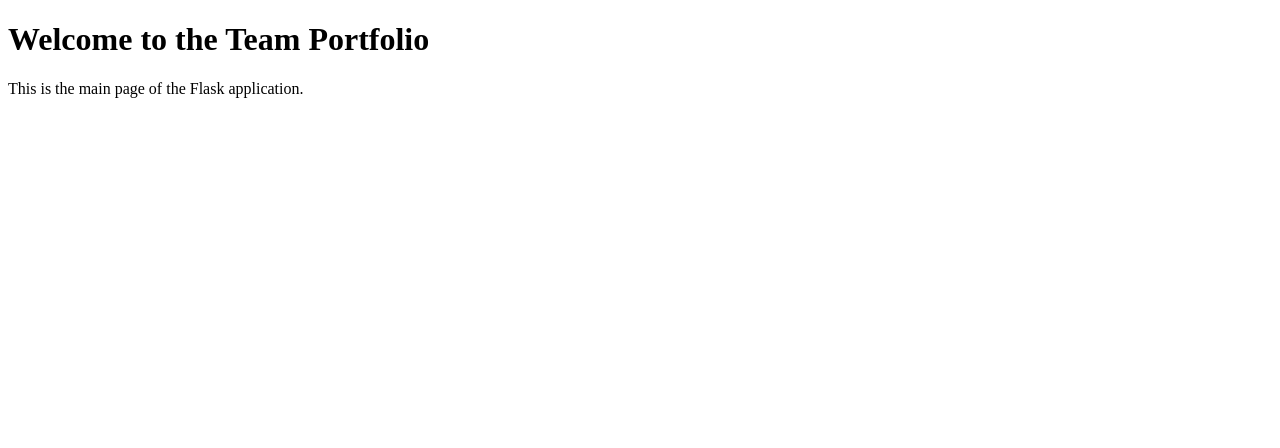
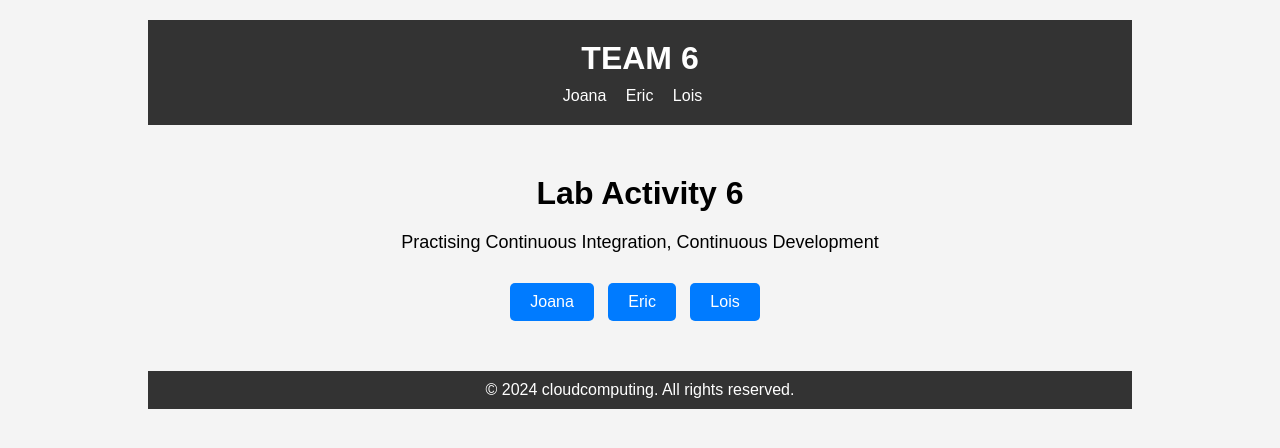
Before and after one commit to joana-a/cicd, a Flask app: page / in a window 1280 px wide. Shown: the top 448 px of the page. Run offline with Flask 2, Linux system fonts and the light colour scheme.

Commit message:
Update Flask app to serve index.html as the main page

```diff
--- a/flask_app/templates/index.html
+++ b/flask_app/templates/index.html
@@ -2,11 +2,39 @@
 <html lang="en">
 <head>
     <meta charset="UTF-8">
+    <meta http-equiv="X-UA-Compatible" content="IE=edge">
     <meta name="viewport" content="width=device-width, initial-scale=1.0">
-    <title>Team Portfolio</title>
+    <title>CICD</title>
+    <link rel="stylesheet" type="text/css" href="index.css">
 </head>
 <body>
-    <h1>Welcome to the Team Portfolio</h1>
-    <p>This is the main page of the Flask application.</p>
+    <div class="container">
+        <header>
+            <h1> TEAM 6 </h1>
+            <nav>
+                <ul>
+                    <li><a href="joana.html">Joana</a></li>
+                    <li><a href="eric.html">Eric</a></li>
+                    <li><a href="loispage.html">Lois</a></li>
+
+                </ul>
+            </nav>
+        </header>
+
+        <section class="content">
+            <h2>Lab Activity 6</h2>
+            <p>Practising Continuous Integration, Continuous Development</p>
+            <div class="cta">
+                <a href="joana.html" class="cta-button">Joana</a>
+                <a href="eric.html" class="cta-button">Eric</a>
+                <a href="loispage.html" class="cta-button">Lois</a>
+            </div>
+        </section>
+
+        <footer>
+            <p>&copy; 2024 cloudcomputing. All rights reserved.</p>
+        </footer>
+    </div>
+
 </body>
 </html>
```
Also changed, not shown: 1 other file.
